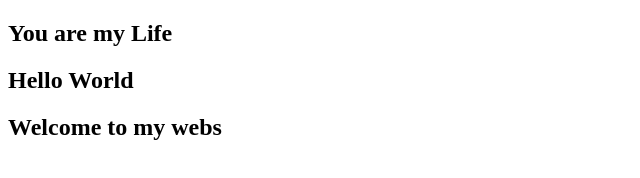
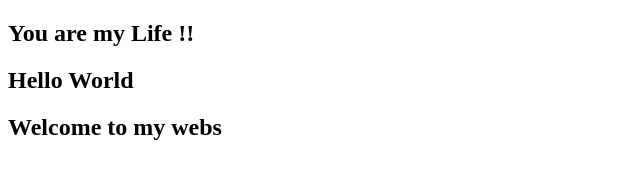
Before and after one commit to Sithu-Walar/Hello, a plain HTML site: page index.html in a window 1280 px wide. Shown: the full height of the page, 0-640 px from the left. Drawn offline with Linux system fonts and the light colour scheme.

Commit message:
Addexclamation mark

```diff
--- a/index.html
+++ b/index.html
@@ -6,7 +6,7 @@
     <title>git test</title>
 </head>
 <body>
-    <h2>You are my Life</h2>
+    <h2>You are my Life !!</h2>
     <h2>Hello World</h2>
     <h2>Welcome to my webs</h2>
 </body>
```
